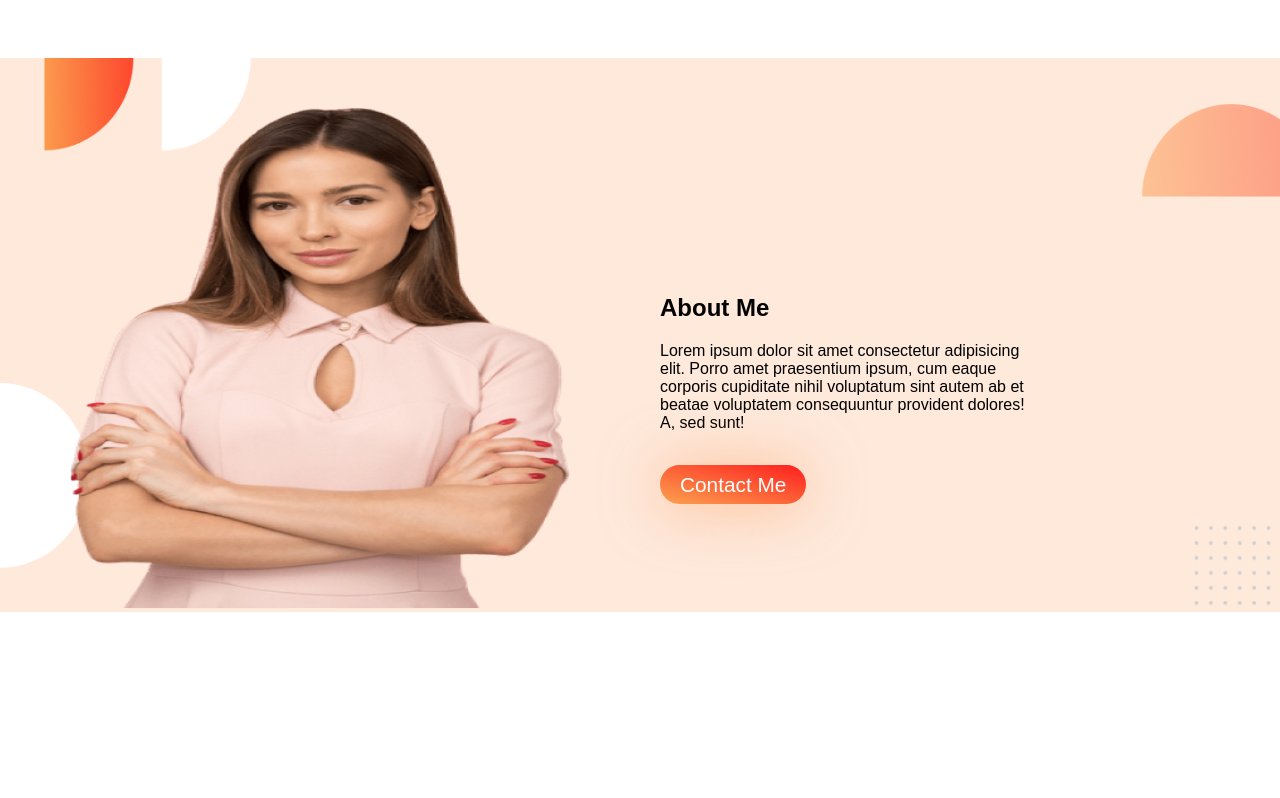
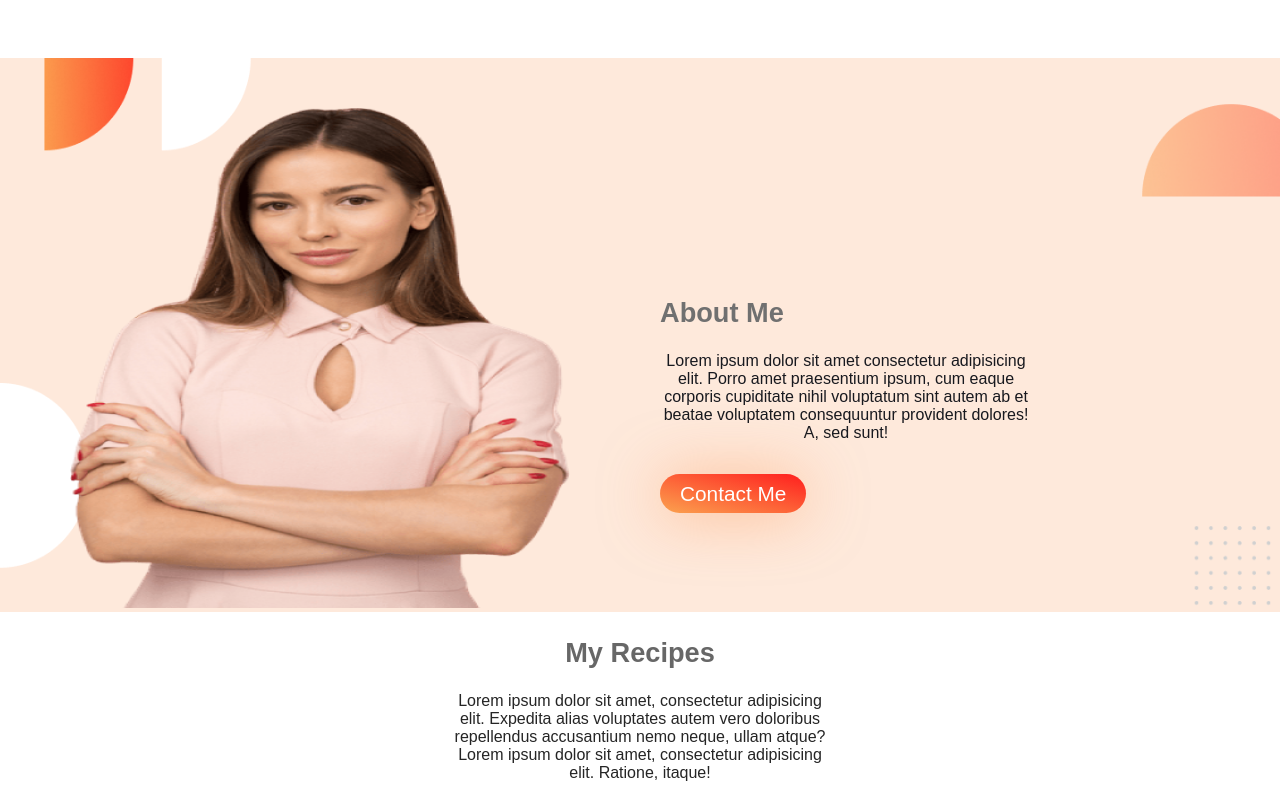
Before and after one commit to ShekhRaselMasrurAhmmadNissan/practice-challenge, a plain HTML site: page index.html in a window 1280 px wide. Shown: the part 721-1519 px from the top of the page. Before the commit the page ends 1358 px from the top, so only its background shows below. Drawn offline with Linux system fonts and the light colour scheme.

Commit message:
My Recipe Section Done.

```diff
--- a/CSS/style.css
+++ b/CSS/style.css
@@ -16,6 +16,11 @@ body {
 h1 {
 	font-size: 50px;
 	color: #575757;
+}
+h2 {
+	font-size: 1.7em;
+	color: #707070;
+	font-weight: 800;
 }
 span {
 	color: #FBA24F
@@ -84,4 +89,19 @@ section {
 
 .left-oriented > p {
 	margin-bottom: 11%;
+	color: #18191F;
 }
+
+#my-recipe {
+	width: 30%;
+	margin: 0 auto;
+}
+#my-recipe>h2 {
+	color: #676767;
+}
+#my-recipe>p {
+	color: #252525;
+}
+#my-recipe > h2, p {
+	text-align: center;
+}
--- a/index.html
+++ b/index.html
@@ -55,6 +55,13 @@
 			</div>
 		</section>
 		<!-- About Me Section End -->
+
+		<!-- My Recipe Section Start -->
+		<section id="my-recipe">
+			<h2>My Recipes</h2>
+			<p>Lorem ipsum dolor sit amet, consectetur adipisicing elit. Expedita alias voluptates autem vero doloribus repellendus accusantium nemo neque, ullam atque?Lorem ipsum dolor sit amet, consectetur adipisicing elit. Ratione, itaque!</p>
+		</section>
+		<!-- My Recipe Section End -->
 	</body>
 
 </html>
```
